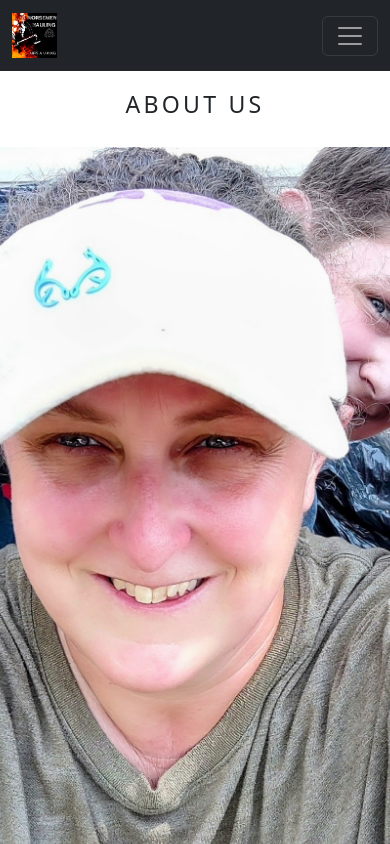
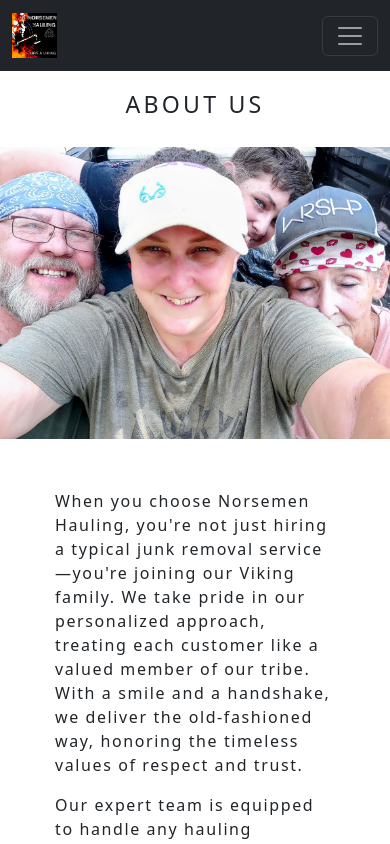
Before and after one commit to chrisATYF/Norsemen-Hauling, a Vue app: page /about in a window 390 px wide. Shown: the top 844 px of the page. Built offline with nearby package versions, Linux system fonts and the light colour scheme.

Commit message:
Update AboutView.vue

```diff
--- a/src/views/AboutView.vue
+++ b/src/views/AboutView.vue
@@ -1,5 +1,6 @@
 <template>
     <h3 class="top-title">About Us</h3>
+    <img src="../../images/FamShot.jpg" alt="" class="about-img-mobile">
     <div class="aboutImg">
         <div class="caption">
             <span class="heading">About Us</span>
@@ -55,6 +56,10 @@
 </template>
 
 <style scoped>
+.about-img-mobile {
+    display: none;
+}
+
 .aboutImg {
     background-image: url('../../images/FamShot.jpg');
     background-attachment: fixed;
@@ -104,8 +109,15 @@ section {
 }
 
 @media (max-width: 768px) {
+    .about-img-mobile {
+        display: flex;
+        align-items: center;
+        justify-content: center;
+        width: 100%;
+    }
+
     .aboutImg {
-        background-attachment: scroll;
+        display: none;
     }
 
     .top-title {
```
